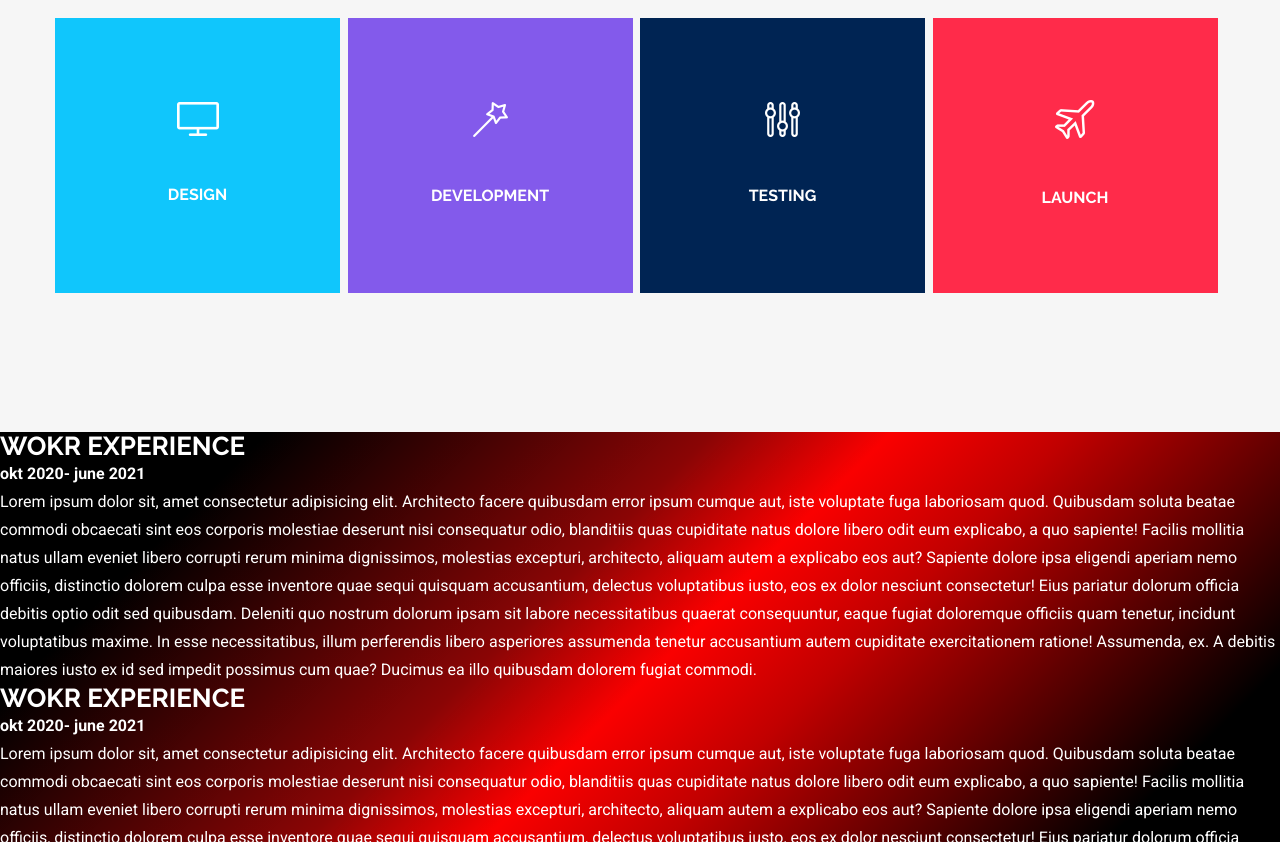
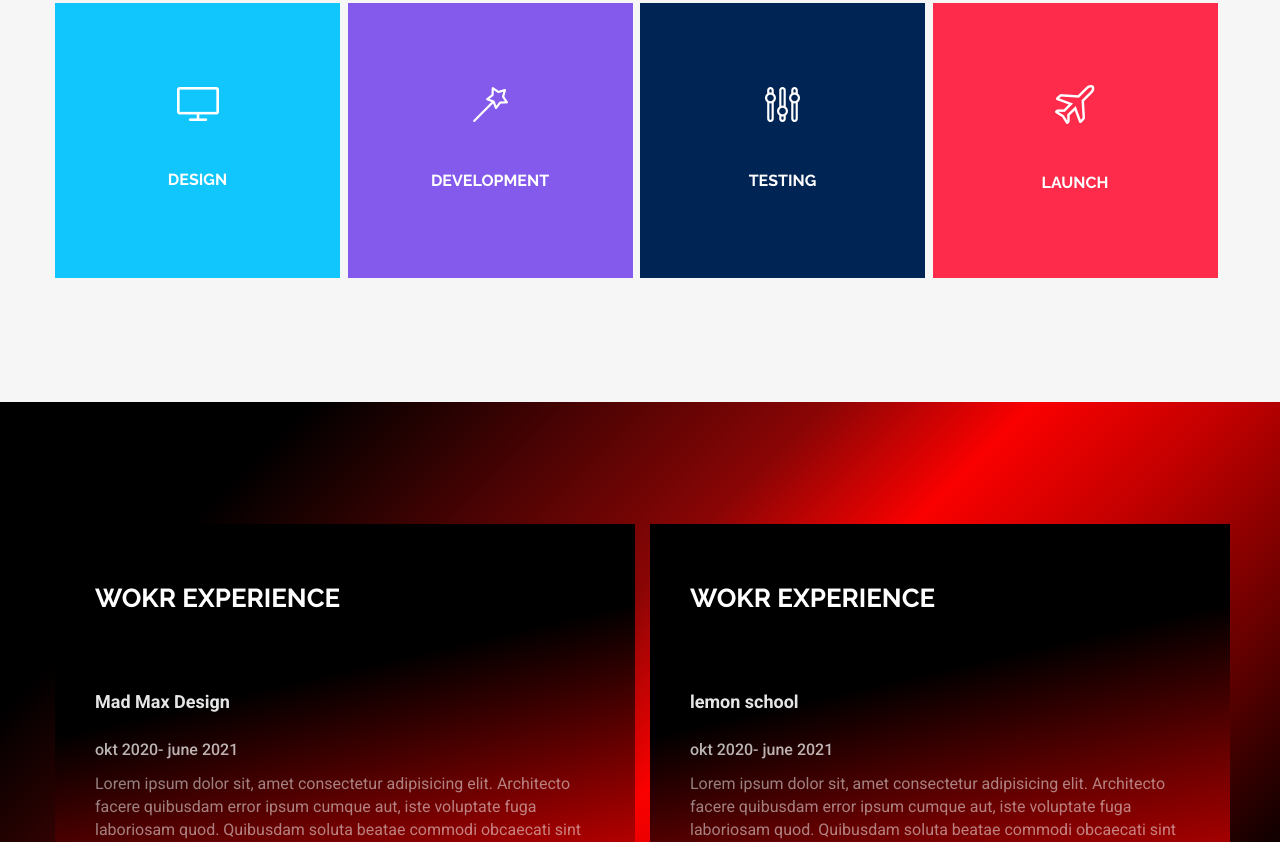
Before and after one commit to LushchykOleh/portfolio, a website built with webpack: page src/index.html in a window 1280 px wide. Shown: the part 1958-2800 px from the top of the page. Built offline with nearby package versions, Linux system fonts and the light colour scheme.

Commit message:
new block

```diff
--- a/src/index.html
+++ b/src/index.html
@@ -19,7 +19,7 @@
                     <nav class="header__navigation--inline flex">
                         <a href="#">Home</a>
                         <a href="#">Home</a>
-                        <a href="#">Home</a>
+                        <a href="#working">working</a>
                         <a href="#">Home</a>
                     </nav>
                     <div class="header__navigation">
@@ -29,7 +29,7 @@
                         <ul class="header__navigation-menu">
                             <li><a href="#">Home</a></li>
                             <li><a href="#">Home</a></li>
-                            <li><a href="#">Home</a></li>
+                            <li><a href="#working">working</a></li>
                             <li><a href="#">Home</a></li>
                         </ul>
                     </div>
@@ -67,10 +67,8 @@
                     </div>
                 </div>
             </div>
-            <div class="working">
+            <div class="working" id="#working">
                 <div class="container">
-
-
                     <div class="working__box">
                         <h2>My Working Process</h2>
                         <p>Hi, i'm Oleh Lushchyk</p>
@@ -112,43 +110,48 @@
                 </div>
             </div>
             <div class="education">
+                <div class="container">
                     <div class="education__row">
+                        <div class="education__row-wrapper">
                             <div class="education__column">
                                 <h3>wokr experience</h3>
-                        <h4>okt 2020- june 2021</h4>
-                        <p class="add">Lorem ipsum dolor sit, amet consectetur adipisicing elit. Architecto facere
+                                <h4 class="text-18">Mad Max Design</h4>
+                                <h4 class="text-16">okt 2020- june 2021</h4>
+                                <p class="add">Lorem ipsum dolor sit, amet consectetur adipisicing elit. Architecto
+                                    facere
                                     quibusdam error
-                            ipsum cumque aut, iste voluptate fuga laboriosam quod. Quibusdam soluta beatae commodi
-                            obcaecati sint eos corporis molestiae deserunt nisi consequatur odio, blanditiis quas
-                            cupiditate natus dolore libero odit eum explicabo, a quo sapiente! Facilis mollitia natus
-                            ullam eveniet libero corrupti rerum minima dignissimos, molestias excepturi, architecto,
-                            aliquam autem a explicabo eos aut? Sapiente dolore ipsa eligendi aperiam nemo officiis,
-                            distinctio dolorem culpa esse inventore quae sequi quisquam accusantium, delectus
-                            voluptatibus iusto, eos ex dolor nesciunt consectetur! Eius pariatur dolorum officia debitis
-                            optio odit sed quibusdam. Deleniti quo nostrum dolorum ipsam sit labore necessitatibus
-                            quaerat consequuntur, eaque fugiat doloremque officiis quam tenetur, incidunt voluptatibus
-                            maxime. In esse necessitatibus, illum perferendis libero asperiores assumenda tenetur
-                            accusantium autem cupiditate exercitationem ratione! Assumenda, ex. A debitis maiores iusto
-                            ex id sed impedit possimus cum quae? Ducimus ea illo quibusdam dolorem fugiat commodi.</p>
+                                    ipsum cumque aut, iste voluptate fuga laboriosam quod. Quibusdam soluta beatae
+                                    commodi
+                                    obcaecati sint eos corporis molestiae deserunt nisi consequatur odio, blanditiis
+
+                                </p>
+
+                                <h4 class="text-18">Mad Max Design</h4>
+                                <h4 class="text-16">okt 2020- june 2021</h4>
+                                <p>Lorem ipsum dolor sit, amet consectetur adipisicing elit. Architecto
+                                    facere
+                                    quibusdam error
+                                    ipsum cumque aut, iste voluptate fuga laboriosam quod. Quibusdam soluta beatae
+                                    commodi
+                                    obcaecati sint eos corporis molestiae deserunt nisi consequatur odio, blanditiis
+
+                                </p>
                             </div>
                             <div class="education__column">
                                 <h3>wokr experience</h3>
-                        <h4>okt 2020- june 2021</h4>
-                        <p class="add">Lorem ipsum dolor sit, amet consectetur adipisicing elit. Architecto facere
+                                <h4 class="text-18">lemon school</h4>
+                                <h4 class="text-16">okt 2020- june 2021</h4>
+                                <p class="add">Lorem ipsum dolor sit, amet consectetur adipisicing elit. Architecto
+                                    facere
                                     quibusdam error
-                            ipsum cumque aut, iste voluptate fuga laboriosam quod. Quibusdam soluta beatae commodi
-                            obcaecati sint eos corporis molestiae deserunt nisi consequatur odio, blanditiis quas
-                            cupiditate natus dolore libero odit eum explicabo, a quo sapiente! Facilis mollitia natus
-                            ullam eveniet libero corrupti rerum minima dignissimos, molestias excepturi, architecto,
-                            aliquam autem a explicabo eos aut? Sapiente dolore ipsa eligendi aperiam nemo officiis,
-                            distinctio dolorem culpa esse inventore quae sequi quisquam accusantium, delectus
-                            voluptatibus iusto, eos ex dolor nesciunt consectetur! Eius pariatur dolorum officia debitis
-                            optio odit sed quibusdam. Deleniti quo nostrum dolorum ipsam sit labore necessitatibus
-                            quaerat consequuntur, eaque fugiat doloremque officiis quam tenetur, incidunt voluptatibus
-                            maxime. In esse necessitatibus, illum perferendis libero asperiores assumenda tenetur
-                            accusantium autem cupiditate exercitationem ratione! Assumenda, ex. A debitis maiores iusto
-                            ex id sed impedit possimus cum quae? Ducimus ea illo quibusdam dolorem fugiat commodi.</p>
+                                    ipsum cumque aut, iste voluptate fuga laboriosam quod. Quibusdam soluta beatae
+                                    commodi
+                                    obcaecati sint eos corporis molestiae deserunt nisi consequatur odio, blanditiis
+                                    .</p>
                             </div>
+                        </div>
+                    </div>
+
                 </div>
             </div>
         </main>
--- a/src/scss/_education.scss
+++ b/src/scss/_education.scss
@@ -7,13 +7,80 @@
   max-height: 100vh;
   position: relative;
 
+  &__row {
+    display: flex;
+    justify-content: space-between;
+
+
+    &-wrapper {
+      margin: 122px 0 70px;
+      display: flex;
+
+    }
+  }
+
+  &__column {
+    max-width: 580px;
+    text-align: start;
+    padding: 0 40px;
+    margin-right: 15px;
+    width: 580px;
+    height: auto;
+    background: rgb(0, 0, 0);
+    background: linear-gradient(167deg, rgba(0, 0, 0, 1) 29%, rgba(250, 0, 0, 0.9051995798319328) 75%, rgba(0, 0, 0, 1) 94%);
+    padding-bottom: 70px;
+
     h3 {
       text-transform: uppercase;
       font-family: $raleway;
       font-size: 26px;
       font-weight: 700;
       line-height: 1.077;
+      padding: 60px 0 65px;
     }
 
-  h4 {}
+    .text-18 {
+      font-size: 18px;
+      font-weight: 700;
+      font-family: $roboto;
+      line-height: 1.556;
+      color: rgba(255, 255, 255, 0.902);
+      padding: 11px 0 11px;
     }
+
+    .text-16 {
+      font-size: 16px;
+      font-weight: 500;
+      font-family: $roboto;
+      color: rgba(255, 255, 255, 0.702);
+      line-height: 1.438;
+      padding: 11px 0 11px;
+    }
+
+    p {
+      font-style: 16px;
+      font-weight: 400;
+      font-family: $roboto;
+      color: rgba(255, 255, 255, 0.502);
+      line-height: 1.438;
+
+
+
+      p::after {
+
+
+
+        content: '';
+        width: 500px;
+        height: 4px;
+        top: 0;
+        left: 0;
+        padding-bottom: 30px;
+        color: $white;
+      }
+
+    }
+
+  }
+
+}
--- a/src/scss/_working.scss
+++ b/src/scss/_working.scss
@@ -37,7 +37,7 @@
       position: relative;
       width: calc(25% - 30px);
       flex-shrink: 0;
-      margin: 15px;
+      margin: 0 15px;
 
       @include screen(850) {
         width: calc(40% - 30px);
```
Also changed, not shown: dist/css/style.css, dist/index.html, src/images/screen-6.jpg (added), 1 other file. Lines whose indentation alone changed are shown as unchanged.
